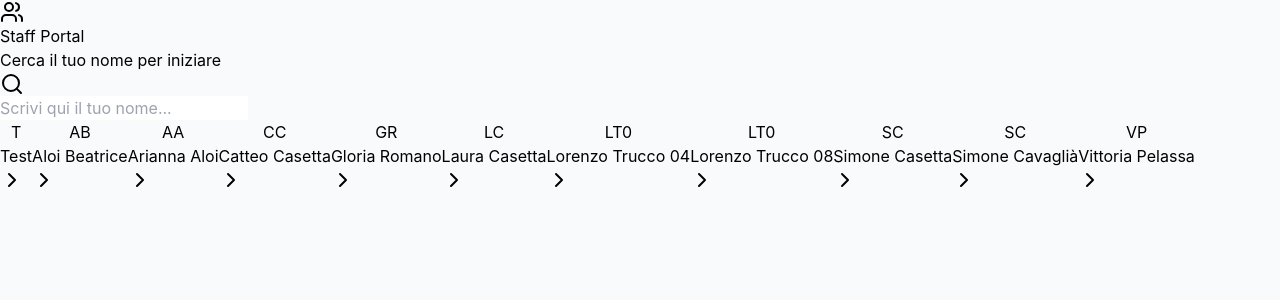
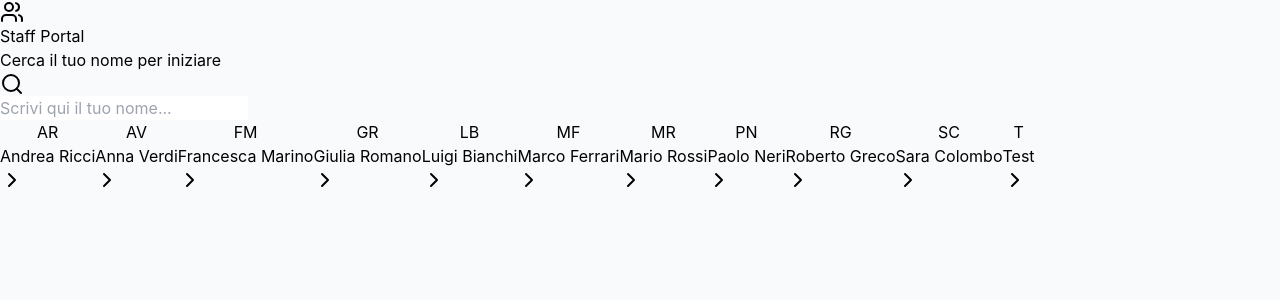
Before and after one commit to Marr111/presenze-animatori, a React (Vite) app: page / in a window 1280 px wide. Shown: the top 300 px of the page. Built offline with nearby package versions, Linux system fonts and the light colour scheme.

Commit message:
fix: remove extra space in 'Test' references in PEOPLE array and related functions

```diff
--- a/src/App.jsx
+++ b/src/App.jsx
@@ -14,9 +14,9 @@ import {
 const DATES = ['Gio 2 Apr', 'Ven 3 Apr', 'Sab 4 Apr'];
 const TIME_SLOTS = ['Mattino', 'Pranzo', 'Pomeriggio', 'Cena', 'Sera', 'Notte'];
 const PEOPLE = [
-  'Catteo Casetta', 'Laura Casetta', 'Arianna Aloi', 'Aloi Beatrice',
-  'Lorenzo Trucco 04', 'Lorenzo Trucco 08', 'Simone Cavaglià', 'Simone Casetta',
-  'Gloria Romano', 'Vittoria Pelassa', ' Test'
+  'Mario Rossi', 'Luigi Bianchi', 'Anna Verdi', 'Paolo Neri',
+  'Giulia Romano', 'Marco Ferrari', 'Sara Colombo', 'Andrea Ricci',
+  'Francesca Marino', 'Roberto Greco', 'Test'
 ].sort();
 
 const COLORS = ['#6366f1', '#8b5cf6', '#ec4899', '#f43f5e', '#f59e0b', '#10b981'];
@@ -72,7 +72,7 @@ const App = () => {
   };
 
   const toggleAvailability = async (date, slot) => {
-    if (!currentUser || currentUser === ' Test' || isLoading) return;
+    if (!currentUser || currentUser === 'Test' || isLoading) return;
     const current = availabilities[currentUser]?.[date]?.[slot];
     const newValue = current === true ? null : true;
     const updated = {
@@ -89,7 +89,7 @@ const App = () => {
   };
 
   const countTotal = (date, slot) =>
-    PEOPLE.filter(p => p !== ' Test' && availabilities[p]?.[date]?.[slot] === true).length;
+    PEOPLE.filter(p => p !== 'Test' && availabilities[p]?.[date]?.[slot] === true).length;
 
   const filteredPeople = useMemo(() =>
     PEOPLE.filter(p => p.toLowerCase().includes(searchTerm.toLowerCase())),
@@ -138,7 +138,7 @@ const App = () => {
     );
   }
 
-  const isTest = currentUser === ' Test';
+  const isTest = currentUser === 'Test';
 
   return (
     <div className="min-h-screen bg-slate-50 pb-32">
```
